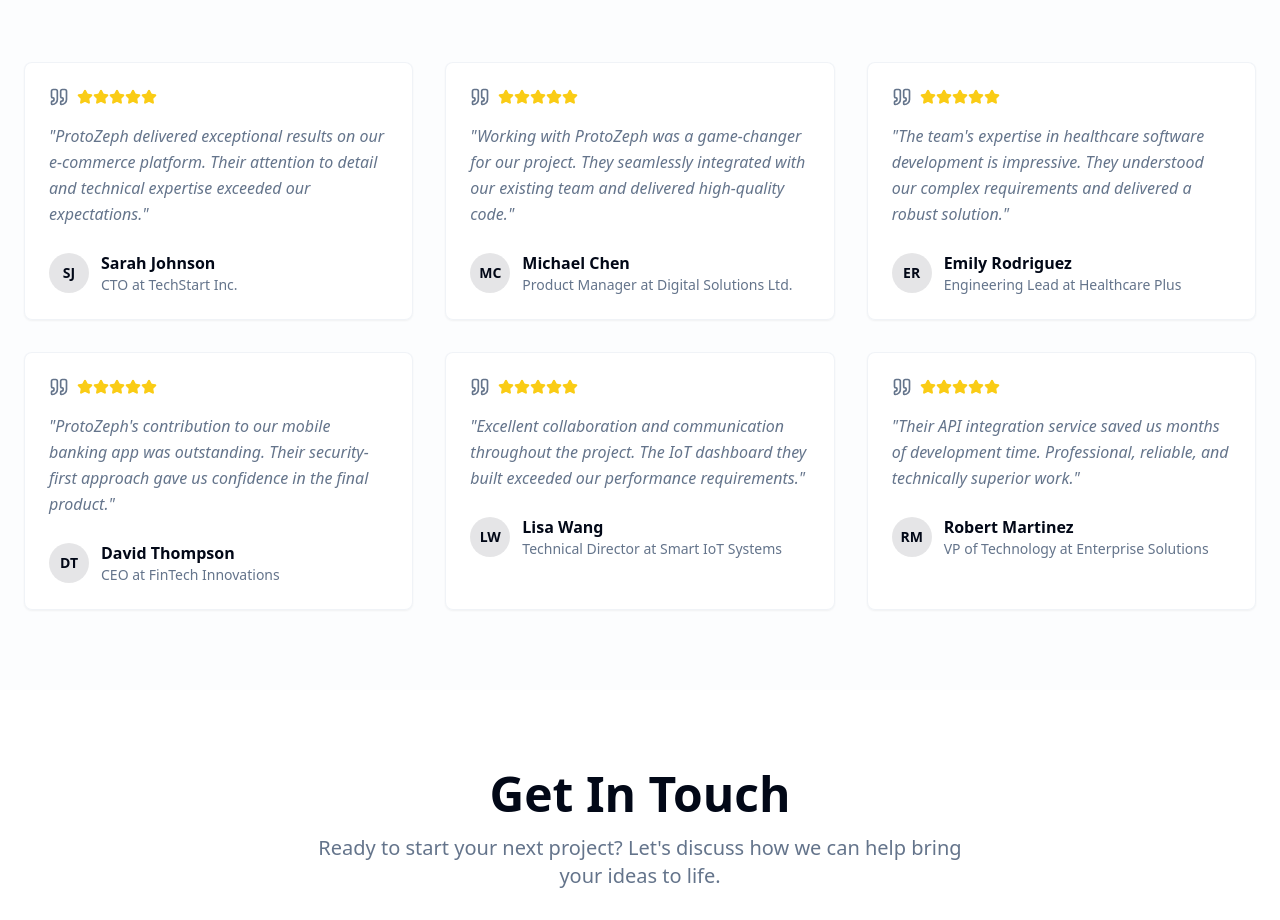
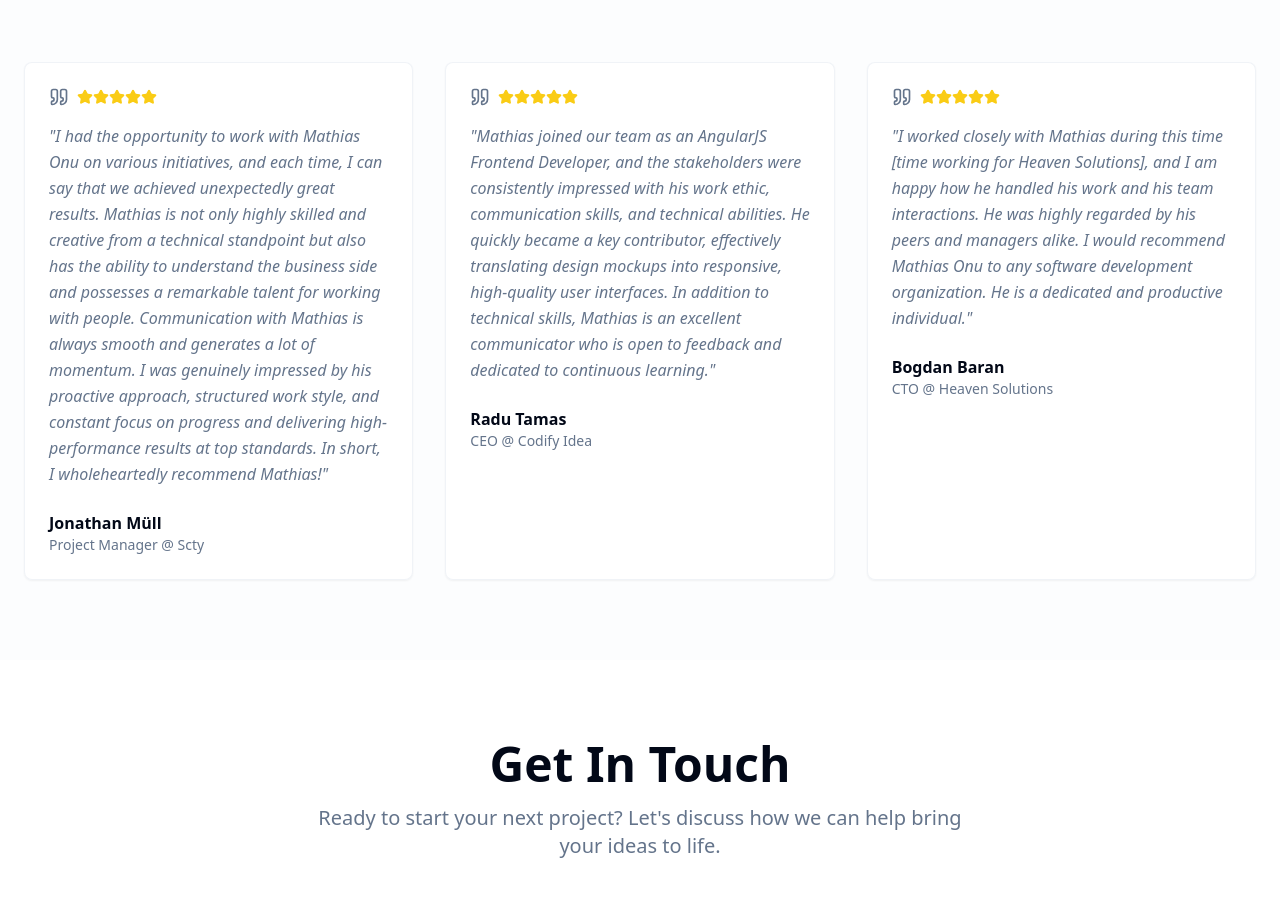
Before and after one commit to mathias-onu/company-website, a React (Vite) app: page / in a window 1280 px wide. Shown: the part 3300-4220 px from the top of the page. Built offline with nearby package versions, Linux system fonts and the light colour scheme.

Commit message:
Refactor: Update client reviews section
- Reduced the number of client review cards to three.
- Removed the profile photo/initials.
- Updated the content of each review card with the provided text and attribution.

```diff
--- a/src/components/Reviews.tsx
+++ b/src/components/Reviews.tsx
@@ -6,52 +6,25 @@ import { Star, Quote } from 'lucide-react';
 export const Reviews = () => {
   const reviews = [
     {
-      name: "Sarah Johnson",
-      company: "TechStart Inc.",
-      role: "CTO",
-      content: "ProtoZeph delivered exceptional results on our e-commerce platform. Their attention to detail and technical expertise exceeded our expectations.",
-      rating: 5,
-      avatar: "SJ"
+      name: "Jonathan Müll",
+      company: "Scty",
+      role: "Project Manager",
+      content: "I had the opportunity to work with Mathias Onu on various initiatives, and each time, I can say that we achieved unexpectedly great results. Mathias is not only highly skilled and creative from a technical standpoint but also has the ability to understand the business side and possesses a remarkable talent for working with people. Communication with Mathias is always smooth and generates a lot of momentum. I was genuinely impressed by his proactive approach, structured work style, and constant focus on progress and delivering high-performance results at top standards. In short, I wholeheartedly recommend Mathias!",
+      rating: 5
     },
     {
-      name: "Michael Chen",
-      company: "Digital Solutions Ltd.",
-      role: "Product Manager",
-      content: "Working with ProtoZeph was a game-changer for our project. They seamlessly integrated with our existing team and delivered high-quality code.",
-      rating: 5,
-      avatar: "MC"
+      name: "Radu Tamas",
+      company: "Codify Idea",
+      role: "CEO",
+      content: "Mathias joined our team as an AngularJS Frontend Developer, and the stakeholders were consistently impressed with his work ethic, communication skills, and technical abilities. He quickly became a key contributor, effectively translating design mockups into responsive, high-quality user interfaces. In addition to technical skills, Mathias is an excellent communicator who is open to feedback and dedicated to continuous learning.",
+      rating: 5
     },
     {
-      name: "Emily Rodriguez",
-      company: "Healthcare Plus",
-      role: "Engineering Lead",
-      content: "The team's expertise in healthcare software development is impressive. They understood our complex requirements and delivered a robust solution.",
-      rating: 5,
-      avatar: "ER"
-    },
-    {
-      name: "David Thompson",
-      company: "FinTech Innovations",
-      role: "CEO",
-      content: "ProtoZeph's contribution to our mobile banking app was outstanding. Their security-first approach gave us confidence in the final product.",
-      rating: 5,
-      avatar: "DT"
-    },
-    {
-      name: "Lisa Wang",
-      company: "Smart IoT Systems",
-      role: "Technical Director",
-      content: "Excellent collaboration and communication throughout the project. The IoT dashboard they built exceeded our performance requirements.",
-      rating: 5,
-      avatar: "LW"
-    },
-    {
-      name: "Robert Martinez",
-      company: "Enterprise Solutions",
-      role: "VP of Technology",
-      content: "Their API integration service saved us months of development time. Professional, reliable, and technically superior work.",
-      rating: 5,
-      avatar: "RM"
+      name: "Bogdan Baran",
+      company: "Heaven Solutions",
+      role: "CTO",
+      content: "I worked closely with Mathias during this time [time working for Heaven Solutions], and I am happy how he handled his work and his team interactions. He was highly regarded by his peers and managers alike. I would recommend Mathias Onu to any software development organization. He is a dedicated and productive individual.",
+      rating: 5
     }
   ];
 
@@ -85,15 +58,10 @@ export const Reviews = () => {
                 </p>
 
                 <div className="flex items-center">
-                  <div className="w-10 h-10 bg-foreground/10 rounded-full flex items-center justify-center mr-3">
-                    <span className="text-sm font-semibold text-foreground">
-                      {review.avatar}
-                    </span>
-                  </div>
                   <div>
                     <div className="font-semibold text-foreground">{review.name}</div>
                     <div className="text-sm text-muted-foreground">
-                      {review.role} at {review.company}
+                      {review.role} @ {review.company}
                     </div>
                   </div>
                 </div>
```
